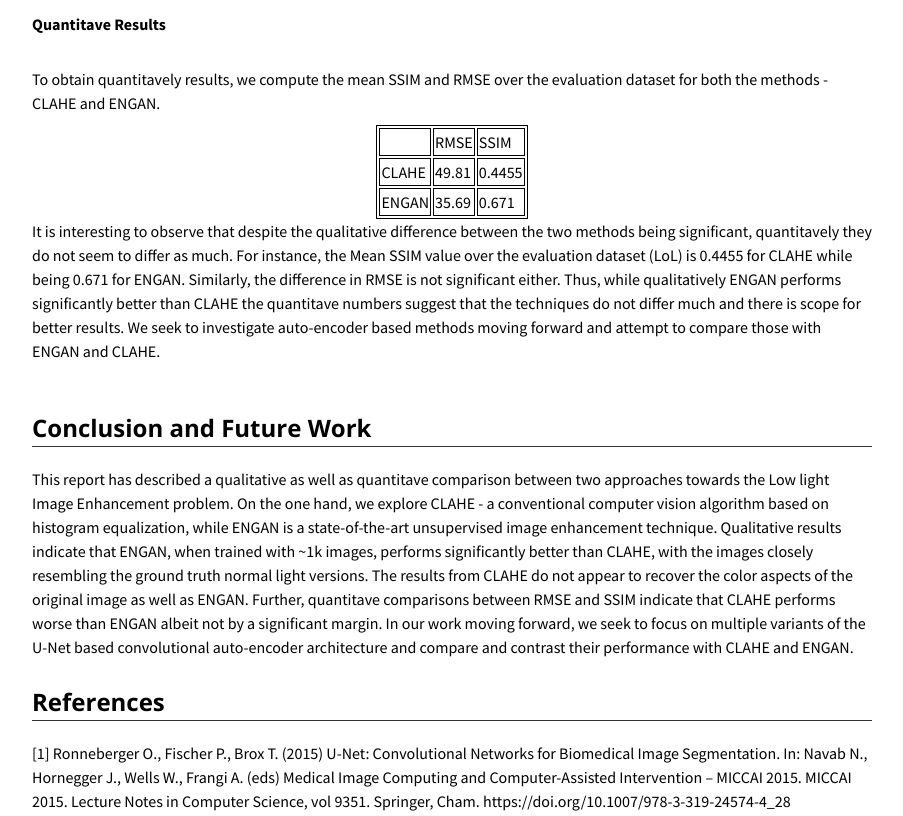
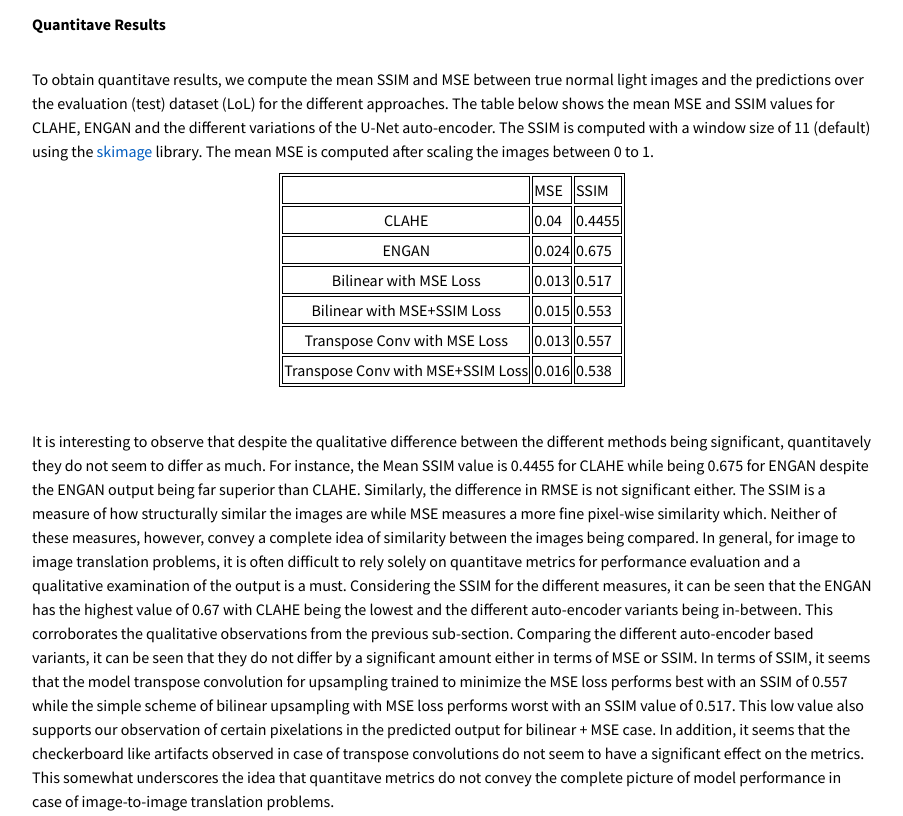
Before and after one commit to pkmandke/ece5554-website, a plain HTML site: page index.html in a window 1280 px wide. Shown: the part 10220-11036 px from the top of the page, without its empty margins (188-1091 px from the left). Drawn offline with nearby package versions, Linux system fonts and the light colour scheme; no server answers.

Commit message:
add quant results

```diff
--- a/index.html
+++ b/index.html
@@ -431,36 +431,69 @@
               In all the images above, a subtle square-like repitative pattern is observed.
               The images above are cropped versions of the predicted normal light images to make it easier to observe the artifacts.
               These type of artifacts have been previously observed while using transpose convolutions in multiple contexts.
-              <a href="https://distill.pub/2016/deconv-checkerboard/">Odena et al.</a> from Google brain noted artifacts as being checker board like patterns that arise because of the nature of the transpose convolution operation that results in an uneven overlap between the filter trying to fill a cell in the output feature map.
+              <a href="https://distill.pub/2016/deconv-checkerboard/">Odena et al.</a> from Google Brain noted artifacts as being checker board like patterns that arise because of the nature of the transpose convolution operation that results in an uneven overlap between the filter trying to fill a cell in the output feature map.
               They aver that deconvolution overlap, random initialization and loss functions are the main causes behind these artifacts and that an alternative usampling strategy such as bilinear interpolation could be an easy way to overcome them.
               Indeed, these artifacts are not observed in our experiments with bilinear upsampling.
               <a href="https://arxiv.org/abs/1707.02937">Aitken et al.</a> propose an initialization method for sub-pixel convolution known as convolution NN resize that helps tackle the issue, which could be used in future works as an alternative to the vanilla transpose convolution in this direction.
             </p>
             <h4>Quantitave Results</h4>
             <p class="text">
-              To obtain quantitavely results, we compute the mean SSIM and RMSE over the evaluation dataset for both the methods - CLAHE and ENGAN.
+              To obtain quantitave results, we compute the mean SSIM and MSE between true normal light images and the predictions over the evaluation (test) dataset (LoL) for the different approaches.
+              The table below shows the mean MSE and SSIM values for CLAHE, ENGAN and the different variations of the U-Net auto-encoder.
+              The SSIM is computed with a window size of 11 (default) using the <a href="https://scikit-image.org/docs/dev/api/skimage.metrics.html#skimage.metrics.structural_similarity">skimage</a> library.
+              The mean MSE is computed after scaling the images between 0 to 1.
               <table style="border: 1px solid black;margin-left:auto; margin-right:auto; ">
                 <tr style="border: 1px solid black;">
                   <td style="border: 1px solid black;"></td>
-                  <td style="border: 1px solid black;">RMSE</td>
+                  <td style="border: 1px solid black;">MSE</td>
                   <td style="border: 1px solid black;">SSIM</td>
                 </tr>
                 <tr style="border: 1px solid black;">
-                  <td style="border: 1px solid black;">CLAHE</td>
-                  <td style="border: 1px solid black;">49.81</td>
+                  <td style="text-align: center; border: 1px solid black;">CLAHE</td>
+                  <td style="border: 1px solid black;">0.04</td>
                   <td style="border: 1px solid black;">0.4455</td>
                 </tr>
                 <tr style="border: 1px solid black;">
-                  <td style="border: 1px solid black;">ENGAN</td>
-                  <td style="border: 1px solid black;">35.69</td>
-                  <td style="border: 1px solid black;">0.671</td>
+                  <td style="text-align: center; border: 1px solid black;">ENGAN</td>
+                  <td style="border: 1px solid black;">0.024</td>
+                  <td style="border: 1px solid black;">0.675</td>
+                </tr>
+                <tr style="border: 1px solid black;">
+                  <td style="text-align: center; border: 1px solid black;">Bilinear with MSE Loss</td>
+                  <td style="border: 1px solid black;">0.013</td>
+                  <td style="border: 1px solid black;">0.517</td>
+                </tr>
+                <tr style="border: 1px solid black;">
+                  <td style="text-align: center; border: 1px solid black;">Bilinear with MSE+SSIM Loss</td>
+                  <td style="border: 1px solid black;">0.015</td>
+                  <td style="border: 1px solid black;">0.553</td>
+                </tr>
+                <tr style="border: 1px solid black;">
+                  <td style="text-align: center; border: 1px solid black;">Transpose Conv with MSE Loss</td>
+                  <td style="border: 1px solid black;">0.013</td>
+                  <td style="border: 1px solid black;">0.557</td>
+                </tr>
+                <tr style="border: 1px solid black;">
+                  <td style="text-align: center; border: 1px solid black;">Transpose Conv with MSE+SSIM Loss</td>
+                  <td style="border: 1px solid black;">0.016</td>
+                  <td style="border: 1px solid black;">0.538</td>
                 </tr>
               </table>
-              It is interesting to observe that despite the qualitative difference between the two methods being significant, quantitavely they do not seem to differ as much.
-              For instance, the Mean SSIM value over the evaluation dataset (LoL) is 0.4455 for CLAHE while being 0.671 for ENGAN.
+            </p>
+            <p class="text">
+              It is interesting to observe that despite the qualitative difference between the different methods being significant, quantitavely they do not seem to differ as much.
+              For instance, the Mean SSIM value is 0.4455 for CLAHE while being 0.675 for ENGAN despite the ENGAN output being far superior than CLAHE.
               Similarly, the difference in RMSE is not significant either.
-              Thus, while qualitatively ENGAN performs significantly better than CLAHE the quantitave numbers suggest that the techniques do not differ much and there is scope for better results.
-              We seek to investigate auto-encoder based methods moving forward and attempt to compare those with ENGAN and CLAHE.
+              The SSIM is a measure of how structurally similar the images are while MSE measures a more fine pixel-wise similarity which.
+              Neither of these measures, however, convey a complete idea of similarity between the images being compared.
+              In general, for image to image translation problems, it is often difficult to rely solely on quantitave metrics for performance evaluation and a qualitative examination of the output is a must.
+              Considering the SSIM for the different measures, it can be seen that the ENGAN has the highest value of 0.67 with CLAHE being the lowest and the different auto-encoder variants being in-between.
+              This corroborates the qualitative observations from the previous sub-section.
+              Comparing the different auto-encoder based variants, it can be seen that they do not differ by a significant amount either in terms of MSE or SSIM.
+              In terms of SSIM, it seems that the model transpose convolution for upsampling trained to minimize the MSE loss performs best with an SSIM of 0.557 while the simple scheme of bilinear upsampling with MSE loss performs worst with an SSIM value of 0.517.
+              This low value also supports our observation of certain pixelations in the predicted output for bilinear + MSE case.
+              In addition, it seems that the checkerboard like artifacts observed in case of transpose convolutions do not seem to have a significant effect on the metrics.
+              This somewhat underscores the idea that quantitave metrics do not convey the complete picture of model performance in case of image-to-image translation problems.
             </p>
             <!-- <h4>Experimental Setup</h4>
             <p class="text">
@@ -551,6 +584,12 @@
               [11] Radford, A., Metz, L. & Chintala, S. (2015). Unsupervised Representation Learning with Deep Convolutional Generative
               Adversarial Networks. <a href="https://arxiv.org/pdf/1511.06434.pdf">URL</a>
             </p>
+            <p class="text">
+              [12] Aitken, A., Ledig, C., Theis, L., Caballero, J., Wang, Z., & Shi, W. (2017). Checkerboard artifact free sub-pixel convolution: A note on sub-pixel convolution, resize convolution and convolution resize. ArXiv, abs/1707.02937.
+            </p>
+            <p class="text">
+              [13] Odena, et al., "Deconvolution and Checkerboard Artifacts", Distill, 2016. <a href="http://doi.org/10.23915/distill.00003">URL</a>
+            </p>
           </div>
         </div>
         <!--End Text Only-->
```
